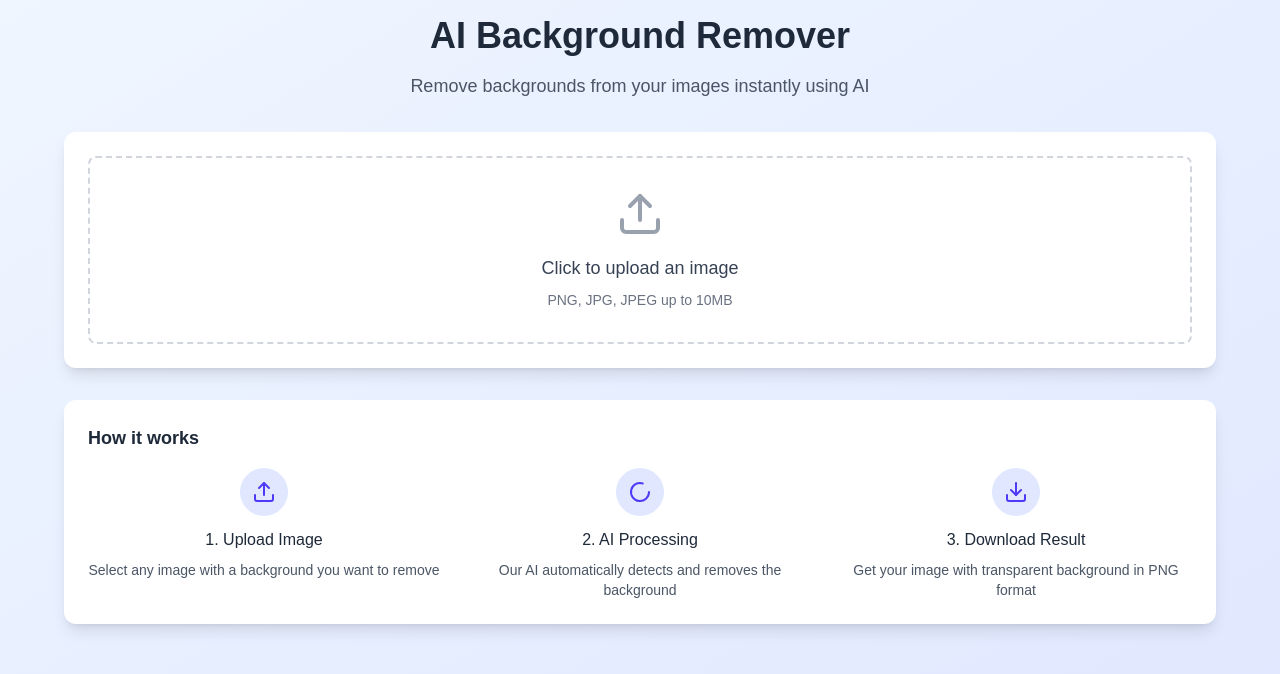
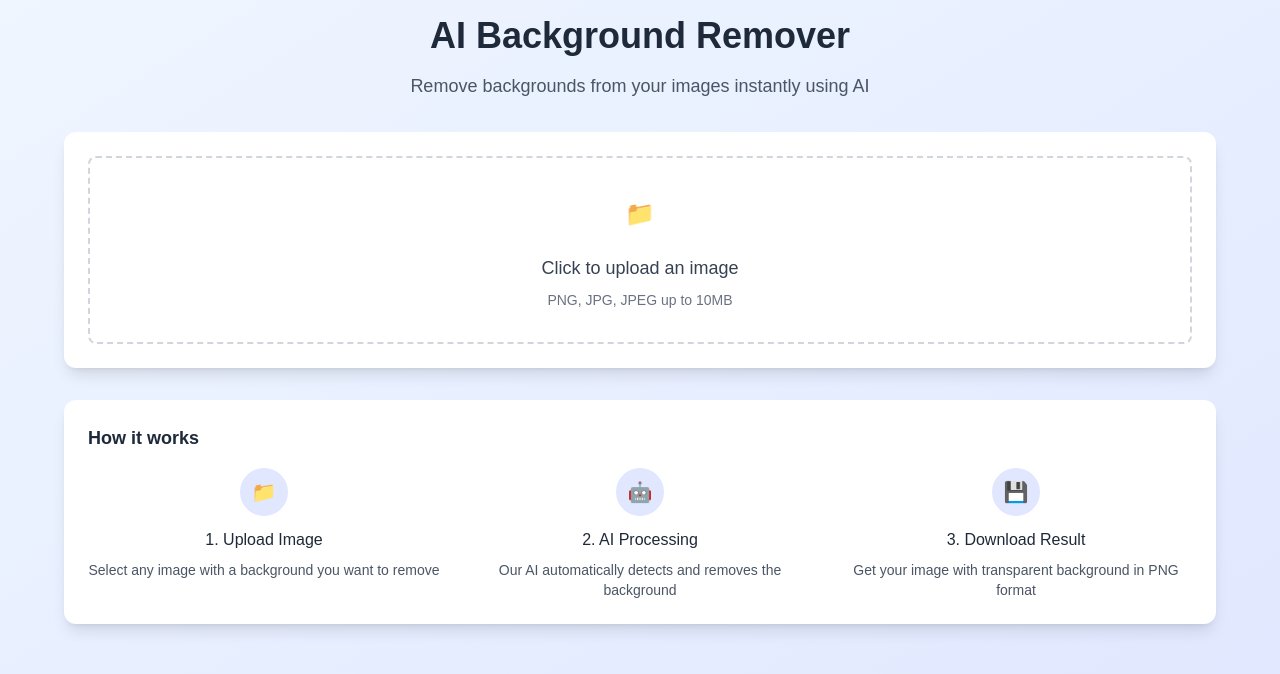
Before and after one commit to hecatia3/losebg, a Next.js app: page / in a window 1280 px wide. Shown: the top 674 px of the page. Built offline with nearby package versions, Linux system fonts and the light colour scheme.

Commit message:
componenets fix4

```diff
--- a/components/BackgroundRemover.tsx
+++ b/components/BackgroundRemover.tsx
@@ -1,7 +1,6 @@
 'use client'
 
 import { useState } from 'react'
-import { Upload, Download, Loader2, X } from 'lucide-react'
 
 export default function BackgroundRemover() {
   const [selectedFile, setSelectedFile] = useState(null)
@@ -111,7 +110,7 @@ export default function BackgroundRemover() {
               className="hidden"
             />
             <label htmlFor="file-input" className="cursor-pointer">
-              <Upload className="mx-auto h-12 w-12 text-gray-400 mb-4" />
+              <div className="mx-auto h-12 w-12 text-gray-400 mb-4 flex items-center justify-center text-2xl">📁</div>
               <p className="text-lg font-medium text-gray-700 mb-2">
                 Click to upload an image
               </p>
@@ -139,8 +138,7 @@ export default function BackgroundRemover() {
                 onClick={resetAll}
                 className="flex items-center gap-2 px-4 py-2 text-gray-600 hover:text-red-600 transition-colors"
               >
-                <X size={20} />
-                Reset
+                ❌ Reset
               </button>
             </div>
 
@@ -174,7 +172,7 @@ export default function BackgroundRemover() {
                     <div className="w-full h-64 flex items-center justify-center text-gray-400">
                       {isProcessing ? (
                         <div className="flex flex-col items-center gap-2">
-                          <Loader2 className="animate-spin h-8 w-8" />
+                          <div className="animate-spin h-8 w-8 border-4 border-gray-300 border-t-blue-600 rounded-full"></div>
                           <span>Processing...</span>
                         </div>
                       ) : (
@@ -195,11 +193,11 @@ export default function BackgroundRemover() {
               >
                 {isProcessing ? (
                   <>
-                    <Loader2 className="animate-spin h-5 w-5" />
+                    <div className="animate-spin h-5 w-5 border-2 border-white border-t-transparent rounded-full mr-2"></div>
                     Processing...
                   </>
                 ) : (
-                  'Remove Background'
+                  '🚀 Remove Background'
                 )}
               </button>
 
@@ -222,21 +220,21 @@ export default function BackgroundRemover() {
           <div className="grid md:grid-cols-3 gap-6 text-center">
             <div>
               <div className="w-12 h-12 bg-indigo-100 rounded-full flex items-center justify-center mx-auto mb-3">
-                <Upload className="text-indigo-600" size={24} />
+                <span className="text-indigo-600 text-xl">📁</span>
               </div>
               <h4 className="font-medium text-gray-800 mb-2">1. Upload Image</h4>
               <p className="text-sm text-gray-600">Select any image with a background you want to remove</p>
             </div>
             <div>
               <div className="w-12 h-12 bg-indigo-100 rounded-full flex items-center justify-center mx-auto mb-3">
-                <Loader2 className="text-indigo-600" size={24} />
+                <span className="text-indigo-600 text-xl">🤖</span>
               </div>
               <h4 className="font-medium text-gray-800 mb-2">2. AI Processing</h4>
               <p className="text-sm text-gray-600">Our AI automatically detects and removes the background</p>
             </div>
             <div>
               <div className="w-12 h-12 bg-indigo-100 rounded-full flex items-center justify-center mx-auto mb-3">
-                <Download className="text-indigo-600" size={24} />
+                <span className="text-indigo-600 text-xl">💾</span>
               </div>
               <h4 className="font-medium text-gray-800 mb-2">3. Download Result</h4>
               <p className="text-sm text-gray-600">Get your image with transparent background in PNG format</p>
```
